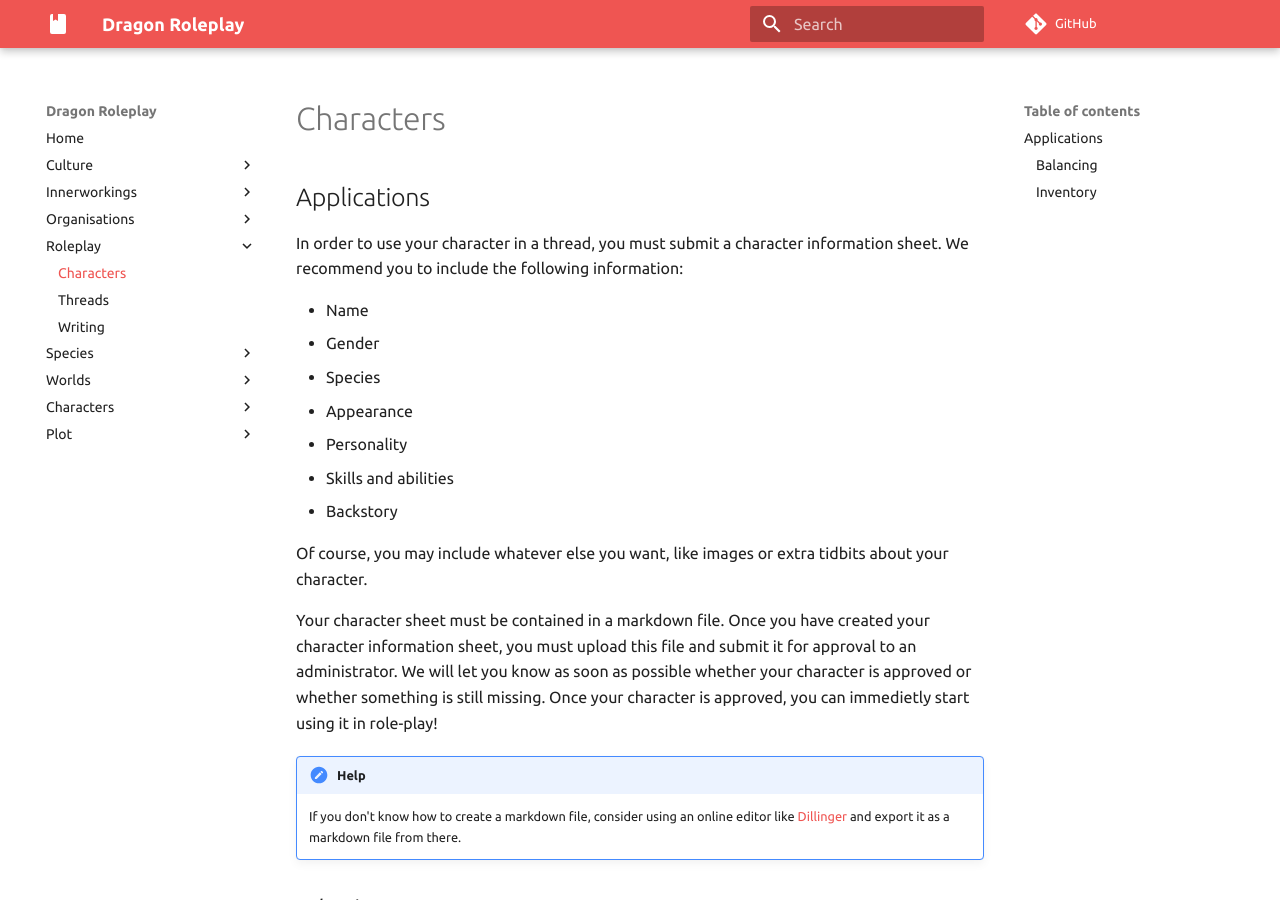
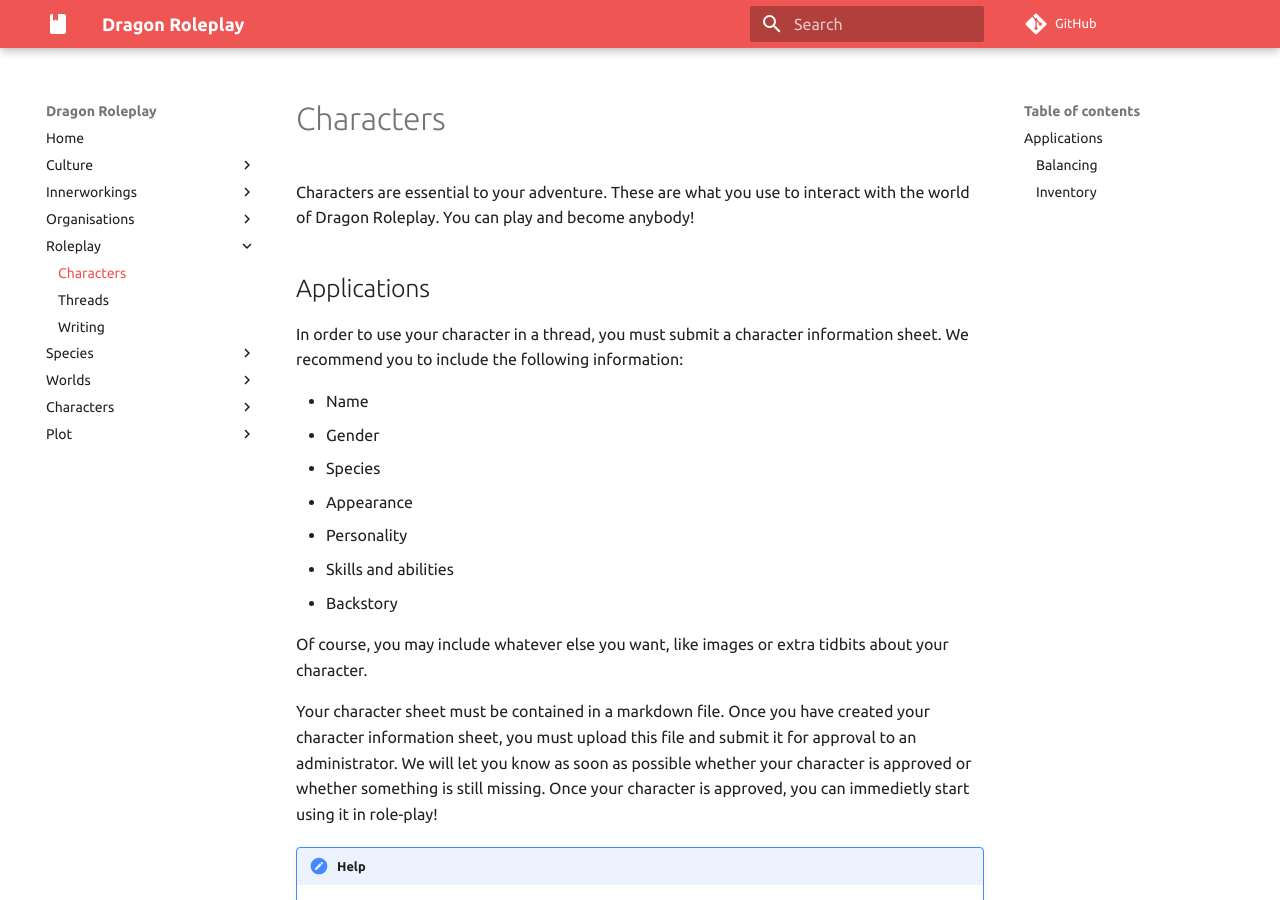
Before and after one commit to dragonprojects/dragonroleplay, an MkDocs documentation site: the page built from docs/Roleplay/Characters.md, in a window 1280 px wide and 900 px high. Built offline with MkDocs 1.6.1 and Material for MkDocs 9.7.7, drawn with Linux system fonts in a browser that asks for light colours; comment, search, counter and statistics services are not loaded.

Commit message:
Update Characters.md

```diff
--- a/docs/Roleplay/Characters.md
+++ b/docs/Roleplay/Characters.md
@@ -1,4 +1,6 @@
 # Characters
+
+Characters are essential to your adventure. These are what you use to interact with the world of Dragon Roleplay. You can play and become anybody!
 
 ## Applications
 In order to use your character in a thread, you must submit a character information sheet. We recommend you to include the following information:
```
